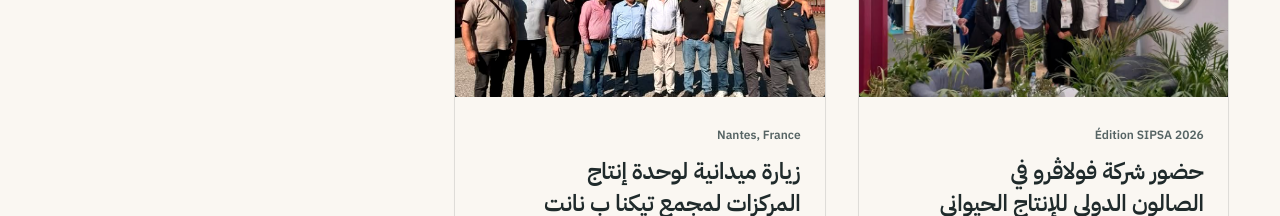
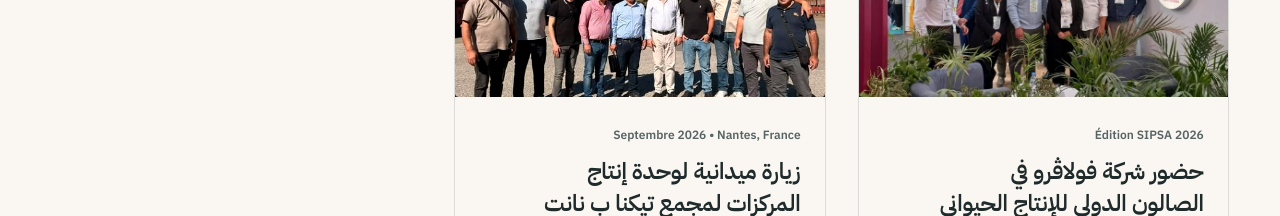
Before and after one commit to Lounes-213/volagro-dz, a Next.js app: page /ar/evenements in a window 1280 px wide. Shown: the part 1800-2016 px from the top of the page. Built offline with nearby package versions, Linux system fonts and the light colour scheme; no server answers.

Commit message:
chore(events): set exact date Septembre 2026 for Techna Nantes visit

```diff
--- a/src/app/[locale]/(site)/evenements/page.tsx
+++ b/src/app/[locale]/(site)/evenements/page.tsx
@@ -177,7 +177,7 @@ export default async function EventsPage({
       id: 'visite-techna-nantes-afrique',
       slot: 'photo.legacy.35',
       tag: { fr: 'Visite Industrielle', ar: 'زيارة صناعية', en: 'Industrial Visit' },
-      date: 'Nantes, France',
+      date: 'Septembre 2026 • Nantes, France',
       title: {
         fr: 'Visite terrain de l’unité de production TECHNA à Nantes',
         ar: 'زيارة ميدانية لوحدة إنتاج المركزات لمجمع تيكنا ب نانت',
```
